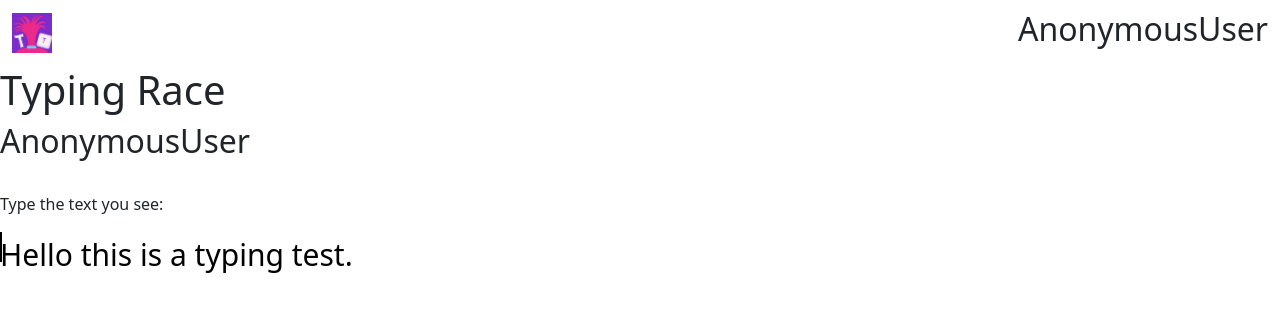
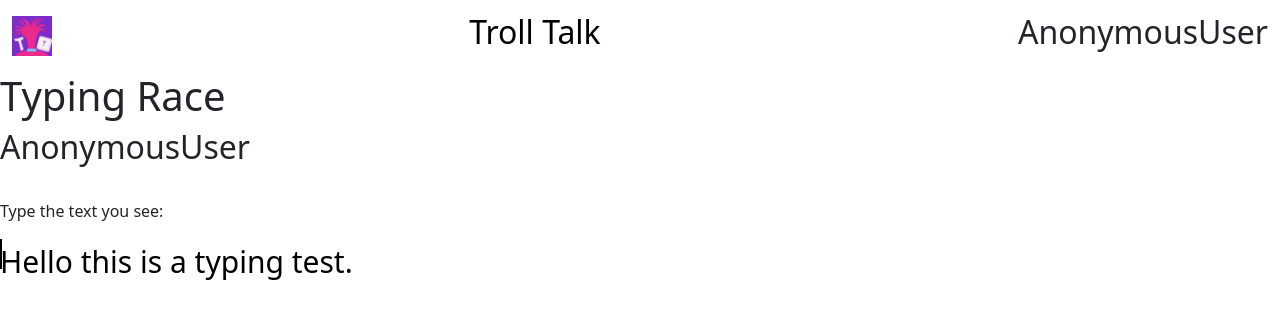
Before and after one commit to garnkai/trolltalk, a Django app: page /race/ in a window 1280 px wide. Shown: the top 319 px of the page. Run offline with Django 5.2, Linux system fonts and the light colour scheme.

Commit message:
Added the title of the page to the navbar

```diff
--- a/trollproject/trollapp/templates/homepage.html
+++ b/trollproject/trollapp/templates/homepage.html
@@ -12,6 +12,9 @@
       		<a class="navbar-brand" href="{% url 'lobby' %}">
 				<img src="static/TrollTalk Logo.png" alt="" width="40" height="40">
 			</a>
+            <a class="navbar-brand" href="{% url 'lobby' %}">
+                <h2>Troll Talk</h2>
+            </a>
 			<h2>{{request.user}}</h2>
 			{% if request.user.is_authenticated %}
                 <a href = "{% url 'logout-user' %}">Logout</a>
--- a/trollproject/trollapp/templates/lobby.html
+++ b/trollproject/trollapp/templates/lobby.html
@@ -9,6 +9,9 @@
       		<a class="navbar-brand" href="{% url 'lobby' %}">
 				<img src="static/TrollTalk Logo.png" alt="" width="40" height="40">
 			</a>
+			<a class="navbar-brand" href="{% url 'lobby' %}">
+                <h2>Troll Talk</h2>
+            </a>
 			<h2>{{request.user}}</h2>
 			{% if request.user.is_authenticated %}
 				<a href = "{% url 'logout-user' %}">Logout</a>
--- a/trollproject/trollapp/templates/race.html
+++ b/trollproject/trollapp/templates/race.html
@@ -10,6 +10,9 @@
       		<a class="navbar-brand" href="{% url 'lobby' %}">
 				<img src="static/TrollTalk Logo.png" alt="" width="40" height="40">
 			</a>
+            <a class="navbar-brand" href="{% url 'lobby' %}">
+                <h2>Troll Talk</h2>
+            </a>
 			<h2>{{request.user}}</h2>
 			{% if request.user.is_authenticated %}
 				<a href = "{% url 'logout-user' %}">Logout</a>
```
